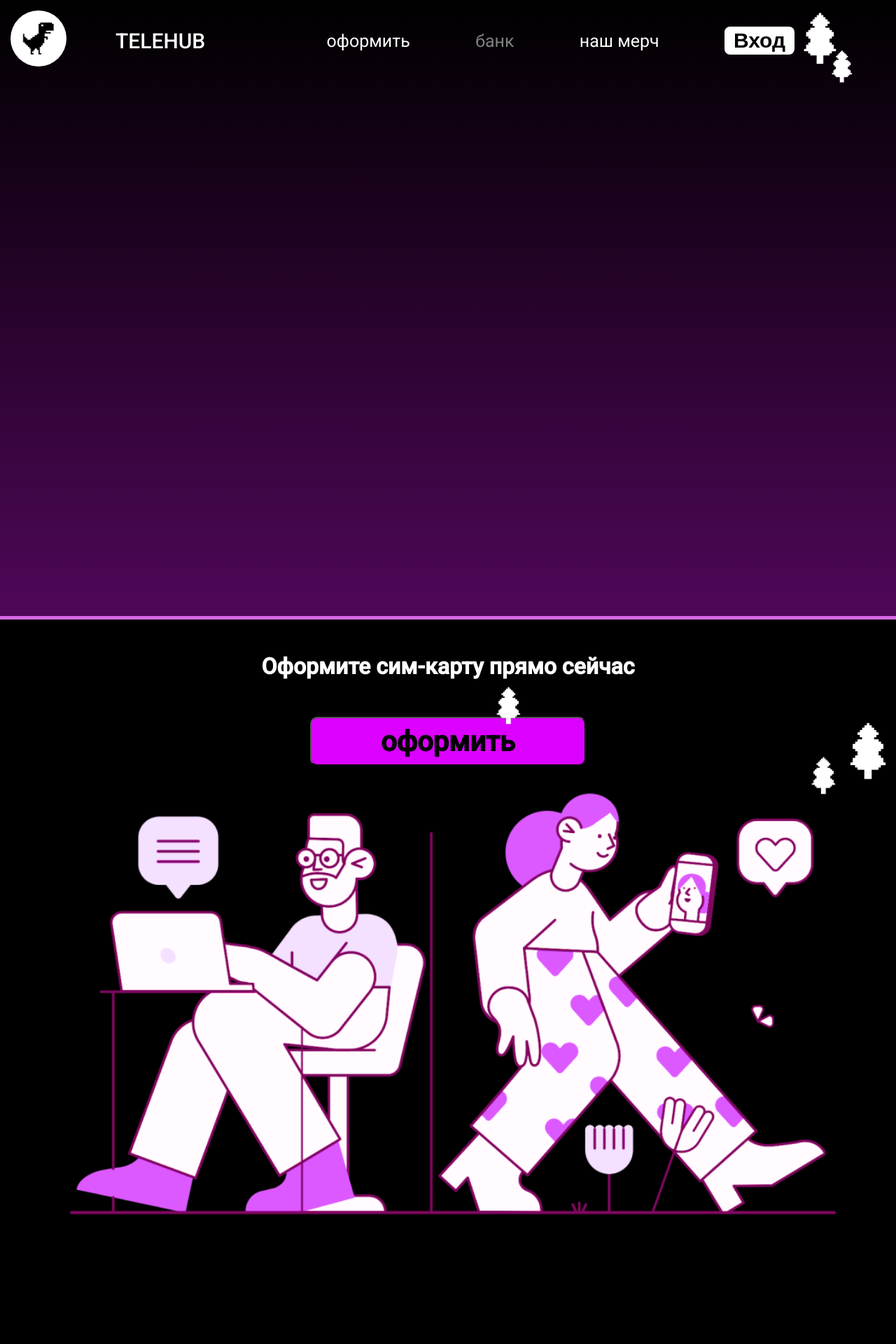
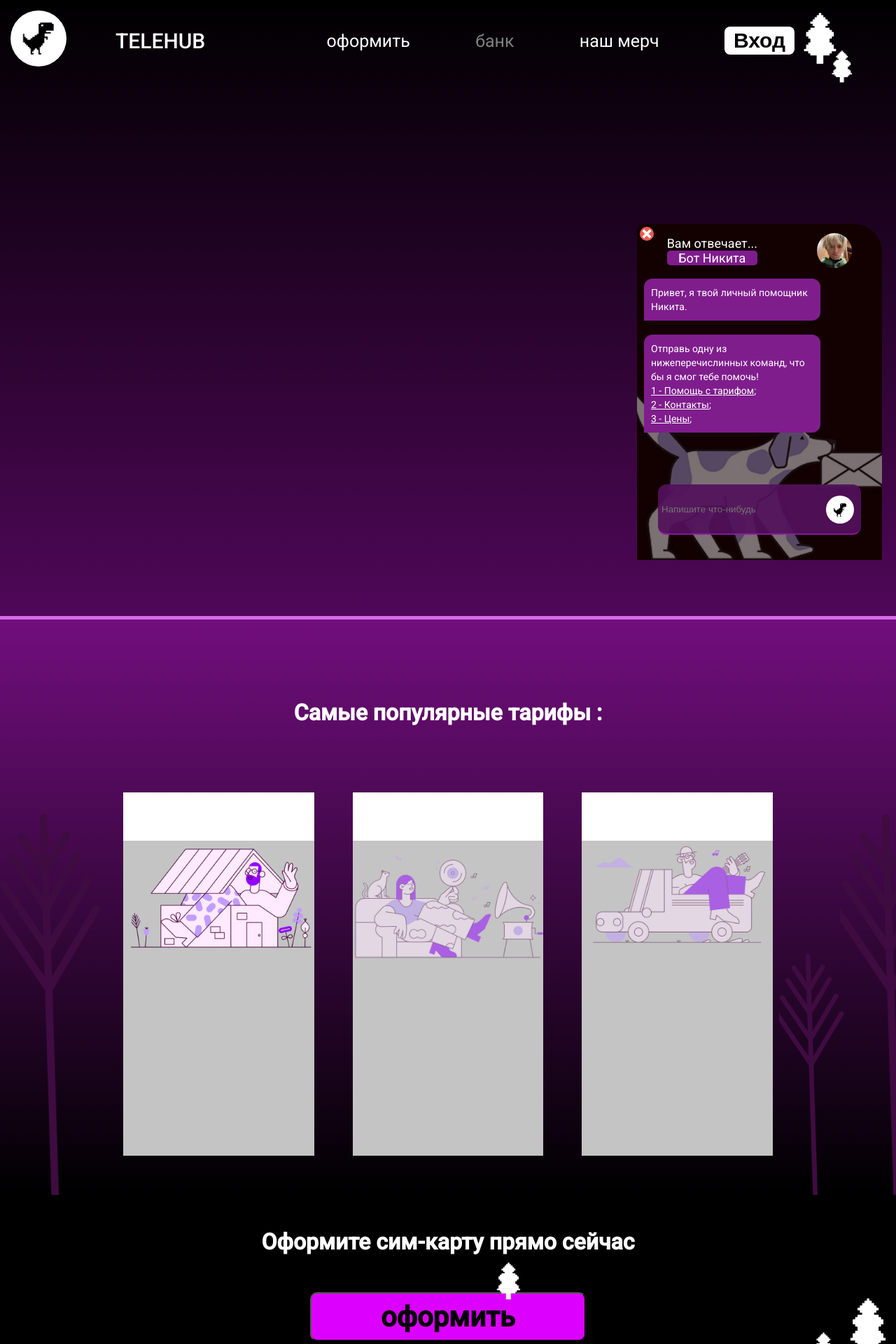
Before and after one commit to maripetrova/tele-hub, a PHP site: page /main.html in a window 1280 px wide. Shown: the top 1920 px of the page at 70% size. Before the commit the page ends 1735 px from the top, so only its background shows below. Run offline with PHP 8.4, Linux system fonts and the light colour scheme.

Commit message:
super cool bot and 'danya's work' push

```diff
--- a/main.html
+++ b/main.html
@@ -5,8 +5,33 @@
     <title>Tele-hub</title>
     <link rel="stylesheet" href="style.css">
     <link rel="icon" href="imgs/dinoFIXED.png">
+
 </head>
 <body>
+    <div class="show-bot"></div>
+
+    <form action="" class="bot-form">
+        <div class="close-bot"></div>
+
+        <div class="bot-header">
+            <div class="bot-answer">
+                <div class="bot-name1">Вам отвечает... </div>
+                <div class="bot-name2">Бот Никита</div>
+            </div>
+            <div class="bot-img"></div>
+        </div>
+        <div class="bot-content">
+            <div class="bot-message">Привет, я твой личный помощник Никита.</div>
+            <div class="bot-message">Отправь одну из нижеперечислинных команд, что бы я смог тебе помочь! <br> <span
+                    class="bot-help">1 - Помощь с тарифом</span>; <br><span class="bot-help">2 - Контакты</span>; <br><span
+                    class="bot-help">3 - Цены</span>;</div>
+        </div>
+        <div class="bot-inputarea">
+            <input class="bot-input" type="text" placeholder="Напишите что-нибудь">
+            <div class="bot-btn" type="button"></div>
+
+        </div>
+    </form>
         <header>
             <nav>
                 <div class="logo"><img src="imgs/dinoFIXED.png" alt="ITHUB logo" title="dino" height="80px"></div>
@@ -22,6 +47,41 @@
                 <div class="mini"><img src="imgs/tree.png" alt="Trees" height=50></div>
             </nav>
         </header>
+        <div class="PopularRates">
+            <div class="Tmpr">
+                <h1>Самые популярные тарифы :</h1>
+            </div>
+            <div class="veniks">
+                <img class = "venikLeft" src="imgs/venik.png">
+                <img class="venikRight" src="imgs/venik.png">
+                <img class="venikSmall" src="imgs/venik.png">
+
+            </div>
+            <div class="cards">
+                <div class="card">
+                    <div class="cardTop"></div>
+                    <div class="cardBottom">
+                        <img class="backFoto" src="imgs/house.png">
+                    </div>
+                </div>
+
+
+                <div class="card">
+                    <div class="cardTop"></div>
+                    <div class="cardBottom">
+                        <img class="backFoto" src="imgs/telkaNaDevane.png">
+                    </div>
+                </div>
+
+
+                <div class="card">
+                    <div class="cardTop"></div>
+                    <div class="cardBottom">
+                        <img class="backFoto" src="imgs/car.png">
+                    </div>
+                </div>
+            </div>
+        </div>
         <div class="delivery">
             <h1 class="deliveryH">Оформите сим-карту прямо сейчас</h1>
             <div class="deliveryB">
@@ -32,5 +92,7 @@
             </div>
             <img class="deliveryZum" src="imgs/zumers.png">
         </div>
+    <script src="scripts/bot.js"></script>
+
 </body>
 </html>
--- /dev/null
+++ b/scripts/bot.js
@@ -0,0 +1,65 @@
+const bot_form = document.querySelector('.bot-form')
+const bot_show = document.querySelector('.show-bot')
+const bot_input = document.querySelector(".bot-input")
+const bot_btn = document.querySelector(".bot-btn")
+const bot_content = document.querySelector(".bot-content")
+const bot_close = document.querySelector('.close-bot')
+function enterMessage(evt) {
+    let message = document.createElement('div')
+    if (bot_input.value == "") {
+        return false
+    } else {
+        message.innerHTML = `${bot_input.value}`
+        message.classList.add('bot-message')
+        message.style.float = 'right'
+        message.style.borderBottomRightRadius = '0px'
+        message.style.borderBottomLeftRadius = '12px'
+        bot_content.appendChild(message)
+        bot_content.scrollTo(0, bot_content.scrollHeight)
+        bot_input.value = ""
+        setTimeout(function () {
+            const answer = document.createElement('div')
+            function createAnswer(text){
+                answer.innerHTML = text
+                answer.classList.add('bot-message')
+                bot_content.appendChild(answer)
+                bot_content.scrollTo(0, bot_content.scrollHeight)
+            }
+            switch (message.innerHTML) {
+                case `1`:
+                    createAnswer(`Мы можем вам помочь!`)
+                    return
+                case `2`:
+                    createAnswer(`Мы не можем вам помочь! Простите(`)
+                    return
+                case `Ты чёрт`:
+                    createAnswer(`Сам ты чёрт`)
+                    return
+                default:
+                    createAnswer(`Я не был готов, к такому.`)
+                    return
+            }
+        }, 200)
+    }
+}
+bot_input.addEventListener('keydown', function (event) {
+    if (event.keyCode == 13) {
+        event.preventDefault();
+        enterMessage()
+    }
+});
+const forShowTimeoutClose = () => { bot_show.style.right = '100px' }
+const forShowTimeoutShow = () => { bot_form.style.bottom = '0px' }
+bot_close.addEventListener('click', function (evt) {
+    bot_form.style.bottom = '-480px'
+    setTimeout(forShowTimeoutClose, 500)
+
+})
+bot_show.addEventListener('click', function (evt) {
+
+    bot_show.style.right = '-100px'
+    setTimeout(forShowTimeoutShow, 1000)
+
+
+})
+bot_btn.addEventListener('click', enterMessage)
--- a/style.css
+++ b/style.css
@@ -131,3 +131,212 @@ a {
     width: 1200px;
     margin: 0 auto;
 }
+.bot-form{
+    position: fixed;
+    bottom: 0px;
+    right: 20px;
+    height: 480px;
+    width: 350px;
+    background-color: #110101;
+    background: url(imgs/form-background.jpg) center;
+    background-size: cover;
+    z-index: 9999900;
+    color: #fff;
+    /* overflow: auto; */
+    border-top-right-radius: 40px;
+    border-top-left-radius: 10px;
+    transition: all 1s;
+}
+.bot-header{
+    display: flex;
+    flex-direction: row;
+    justify-content: space-around;
+    align-items: center;
+    height: 40px;
+    position: relative;
+    top: -10px;
+
+}
+.bot-img{
+    height: 50px;
+    width: 50px;
+    background: url(imgs/bot-nikita.jpg) center;
+    background-size: cover;
+    border-radius: 50%;
+}
+
+.close-bot{
+    height: 20px;
+    width: 20px;
+    background-color: rgb(150, 150, 221);
+    border-radius: 50%;
+    display: flex;
+    flex-direction: row;
+    justify-content: space-around;
+    align-items: center;
+    margin: 4px;
+    cursor: pointer;
+    background: url(imgs/close.jpg) center;
+    background-size: cover;
+
+}
+.bot-answer{
+    font-size: 18px;
+}
+.bot-name2{
+    background-color: #7F1D8D;
+    display: flex;
+    align-items: center;
+    justify-content: center;
+    border-radius: 5px;
+}
+.bot-content{
+    height: 280px;
+    width: 94.5%;
+    overflow: auto;
+    padding: 10px;
+    font-size: 14px;
+    line-height: 20px;
+    margin: 0;
+}
+::-webkit-scrollbar{
+    display: none;
+}
+.bot-message{
+    height: auto;
+    word-wrap: break-word;
+    float: left;
+    background-color:#7F1D8D;
+    width: 70%;
+    margin-bottom: 20px;
+    margin-right: 0px;
+    border-radius: 12px;
+    border-bottom-left-radius: 0px;
+    padding: 10px;
+}
+.bot-inputarea{
+    width: 100%;
+    height: 80px;
+    display: flex;
+    align-items: center;
+    justify-content: center;
+    gap: 20px;
+}
+.bot-input{
+    height: 60px;
+    width: 80%;
+    border-radius: 12px;
+    outline: none;
+    border: none;
+    padding: 5px;
+    background-color: #53115C;
+    color: #fff;
+    opacity: 92%;
+    border-bottom: 2px solid rgba(194, 25, 217, 0.63);
+}
+.bot-btn{
+    position: absolute;
+    height: 40px;
+    width: 40px;
+    border-radius: 50%;
+    outline: none;
+    border: none;
+    cursor: pointer;
+    right: 40px;
+    background: url(imgs/dino.jpg) center;
+    background-size: cover;
+}
+.bot-help{
+    text-decoration: underline;
+}
+.show-bot{
+    position: fixed;
+    border-radius: 50%;
+    height: 70px;
+    width: 70px;
+    background-color: royalblue;
+    background: url(imgs/bot-nikita.jpg) center;
+    background-size: cover;
+    right: -100px;
+    bottom: 100px;
+    transition: all 2s;
+    cursor: pointer;
+    z-index: 120;
+}
+
+.PopularRates {
+    background: linear-gradient(to bottom, #710E7D, #000000);
+    width: 100%;
+    height: 822px;
+    overflow: hidden;
+}
+.Tmpr {
+    text-align: center;
+    padding-top: 93px;
+    padding-bottom: 101px;
+
+}
+.danya-h1{
+    margin: 0;
+     font-size: 432%;
+     color: #fff;
+}
+.cards {
+    text-align: center;
+    top: -850px;
+    position: relative;
+}
+.card {
+    margin: 0 25.5px;
+    width: 21.3%;
+    height: 519px;
+    background: #C4C4C4;
+    display: inline-block;
+    z-index: 5;
+
+}
+.cardTop {
+    height: 69px;
+    background-color: #fff;
+}
+.venikLeft {
+    position: relative;
+    width: 149.13px;
+    height: 571.46px;
+    transform: matrix(-1, 0.02, 0.02, 1, 0, 0);
+
+}
+.venikRight {
+    position: relative;
+    width: 149.13px;
+    height: 571.46px;
+    transform: matrix(-1, 0.02, 0.02, 1, 0, 0);
+    right: -610px;
+}
+.venikSmall {
+    position: relative;
+    width: 94.56px;
+    height: 362.35px;
+    top: 200px;
+    transform: matrix(-1, 0.02, 0.02, 1, 0, 0);
+    right: 70px;
+}
+.veniks{
+    width: 100%;
+    height: 100%;
+    display: flex;
+    justify-content: space-between;
+    z-index: 4;
+    gap: 250px;
+}
+.cardBottom {
+    position: absolute;
+    width: 21.3%;
+
+}
+.backFoto {
+    position: relative;
+    width: 100%;
+    /* bottom: -250px; */
+
+};
```
Also changed, not shown: imgs/bot-nikita.jpg (added), imgs/close.jpg (added), imgs/dino.jpg (added), imgs/dino.png, imgs/dog.png, imgs/form-background.jpg (added).
